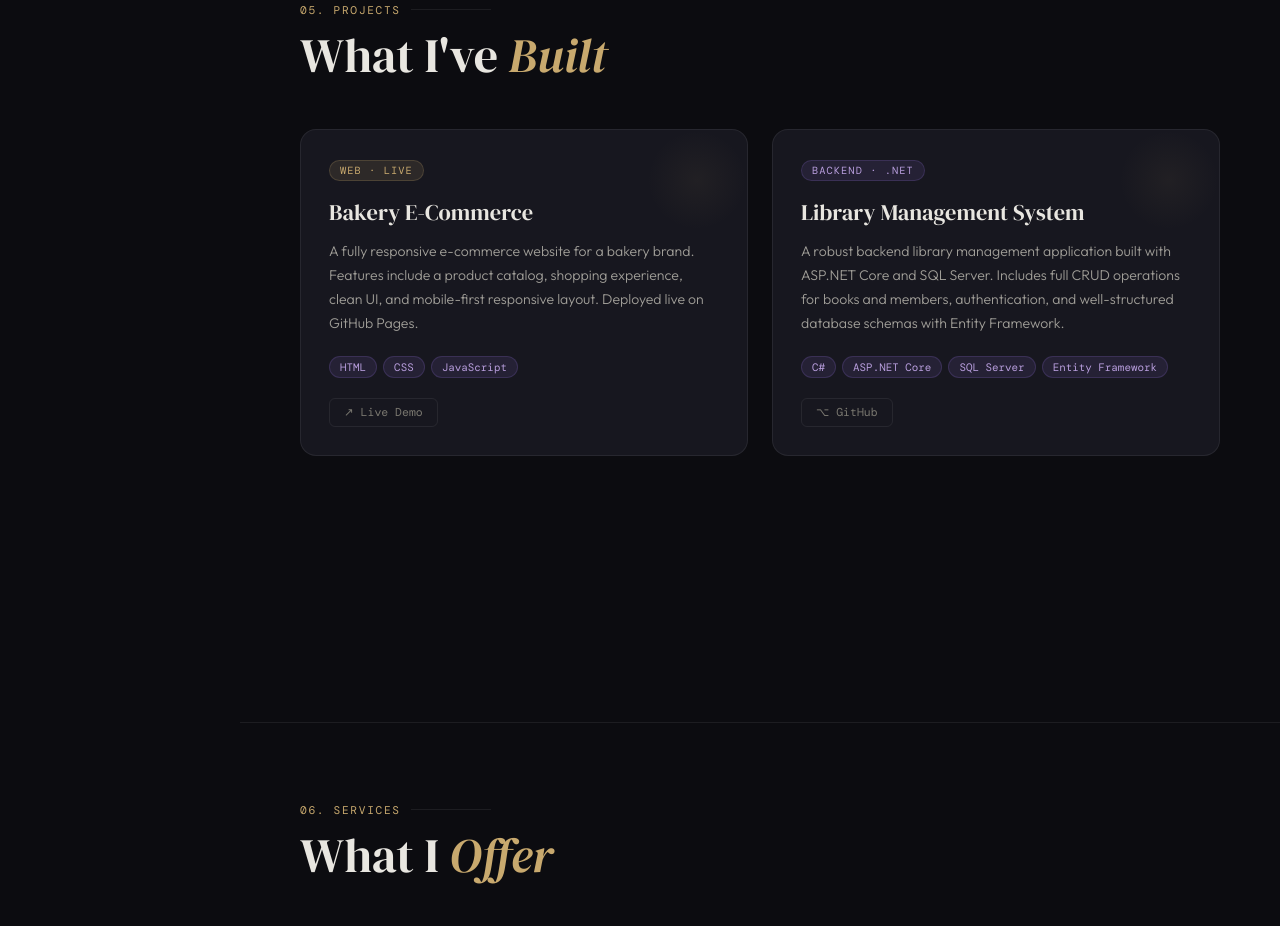
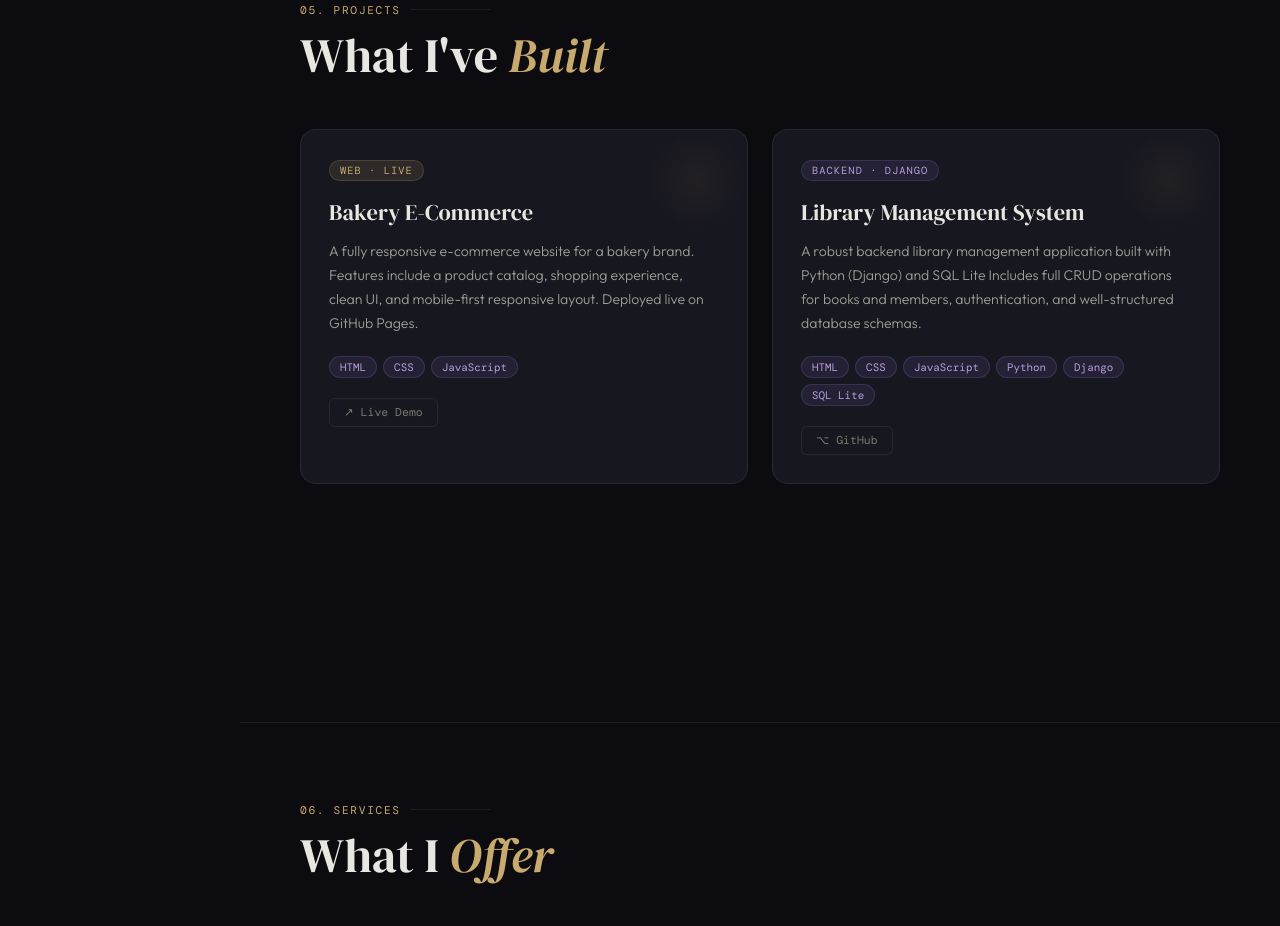
Before and after one commit to Marria-m/My-Portfolio, a plain HTML site: page index.html in a window 1280 px wide. Shown: the part 3331-4257 px from the top of the page. Drawn offline with nearby package versions, Linux system fonts and the light colour scheme; a web font is replaced by a local one.

Commit message:
Update index.html

```diff
--- a/index.html
+++ b/index.html
@@ -933,16 +933,18 @@
       </div>
 
       <div class="proj-card">
-        <div class="proj-type backend">Backend · .NET</div>
+        <div class="proj-type backend">Backend · Django</div>
         <div class="proj-name">Library Management System</div>
         <p class="proj-desc">
-          A robust backend library management application built with ASP.NET Core and SQL Server. Includes full CRUD operations for books and members, authentication, and well-structured database schemas with Entity Framework.
+          A robust backend library management application built with Python (Django) and SQL Lite Includes full CRUD operations for books and members, authentication, and well-structured database schemas.
         </p>
         <div class="tech-pills" style="margin-bottom:20px">
-          <span class="tech-pill">C#</span>
-          <span class="tech-pill">ASP.NET Core</span>
-          <span class="tech-pill">SQL Server</span>
-          <span class="tech-pill">Entity Framework</span>
+          <span class="tech-pill">HTML</span>
+          <span class="tech-pill">CSS</span>
+          <span class="tech-pill">JavaScript</span>
+          <span class="tech-pill">Python</span>
+          <span class="tech-pill">Django</span>
+          <span class="tech-pill">SQL Lite</span>
         </div>
         <div class="proj-links">
           <a href="https://github.com/Marria-m/LibraryProject" target="_blank" class="proj-link">⌥ GitHub</a>
```
